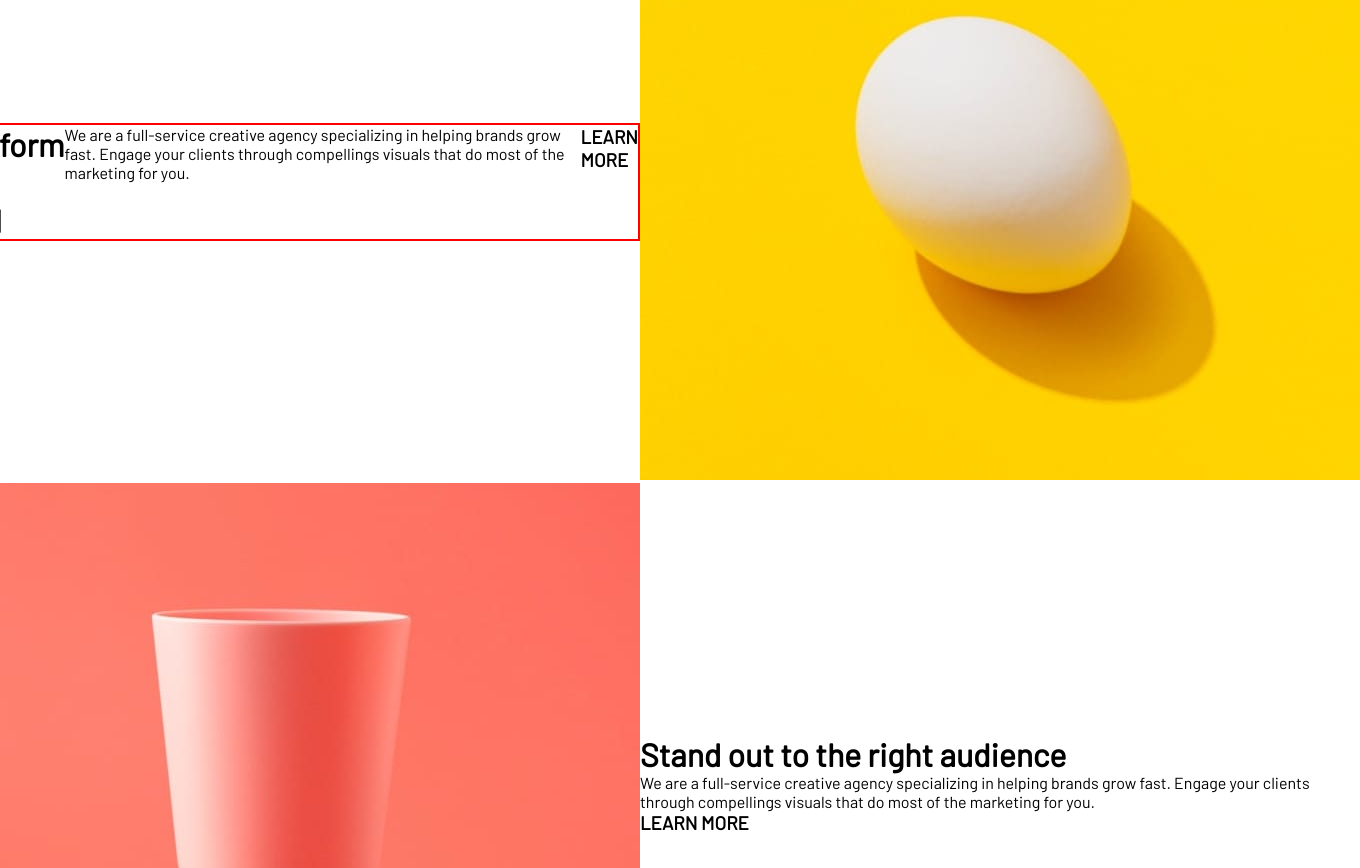
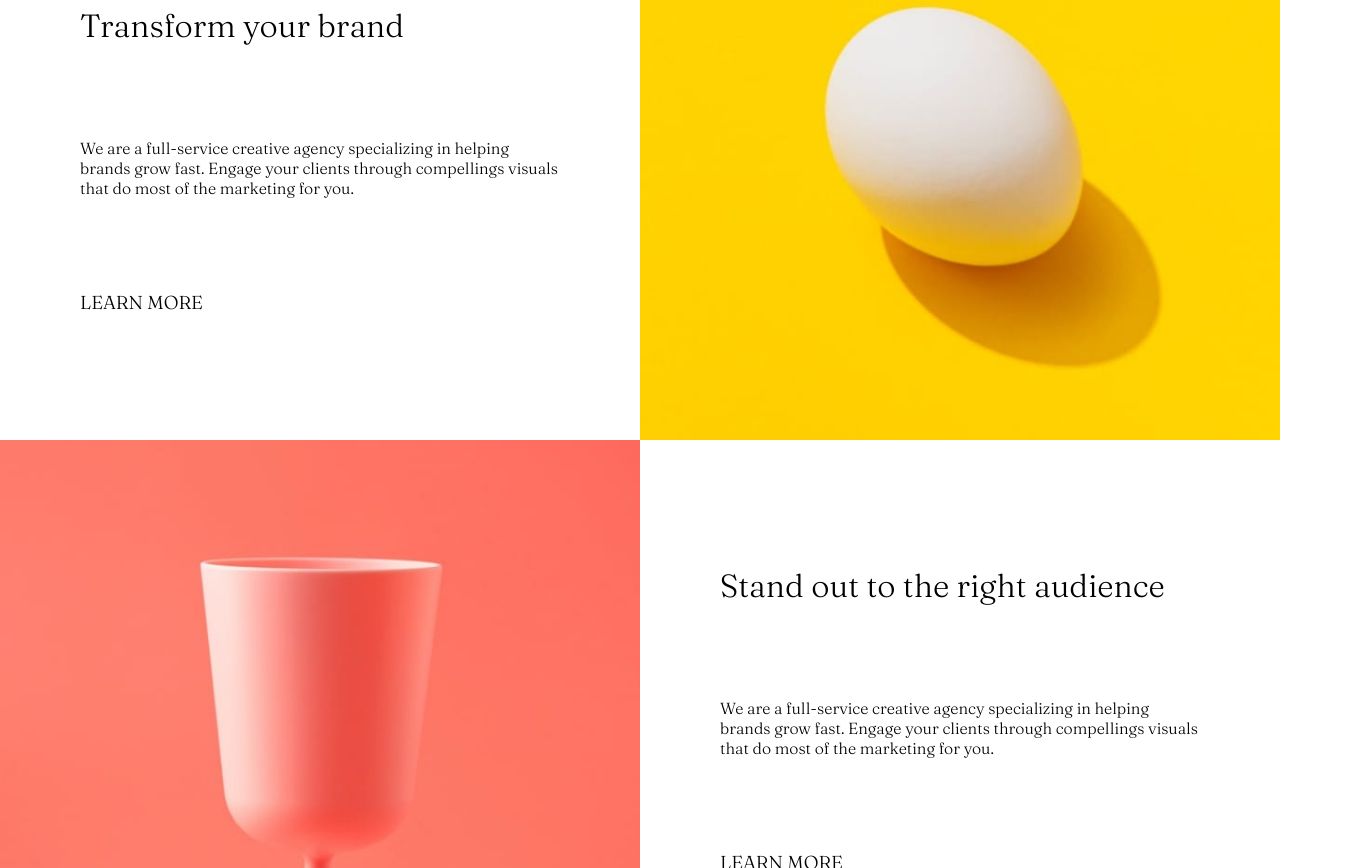
Before and after one commit to Akash007670/Project-sunnnyside, a React (Create React App) app: page / in a window 1280 px wide. Shown: the part 920-1788 px from the top of the page, 1360 px wide, since content can reach past the window. Built offline with nearby package versions, Linux system fonts and the light colour scheme.

Commit message:
Added styling for boxes

```diff
--- a/src/components/BrandItems.css
+++ b/src/components/BrandItems.css
@@ -1,29 +1,44 @@
 .brands {
-  display: grid;
+  display: flex;
   height: 100vh;
+  flex-wrap: wrap;
+}
+
+.box1,
+.box2 {
+  display: flex;
   justify-content: center;
   align-items: center;
-  grid-template-columns: 1fr 1fr;
-  grid-template-areas:
-    "box1 box2"
-    "box3 box4";
+  flex-wrap: wrap;
+  width: 50%;
+  height: 70%;
 }
 
-.box1 {
-  grid-area: box1;
+.box2 .egg-image {
+  width: 100%;
+  height: 100%;
+  object-fit: cover;
+}
+
+.box3 .stand-image {
+  width: 100%;
+  height: 100%;
+  object-fit: cover;
+}
+
+.box3,
+.box4 {
   display: flex;
   justify-content: center;
-  border: 2px solid red;
+  align-items: center;
+  flex-wrap: wrap;
+  width: 50%;
+  height: 70%;
 }
 
-.box2 {
-  grid-area: box2;
+.box1,
+.box4 {
+  padding: 5rem;
+  justify-content: flex-start;
+  font-family: "Fraunces";
 }
-
-.box3 {
-  grid-area: box3;
-}
-
-.box4 {
-  grid-area: box4;
-}
```
